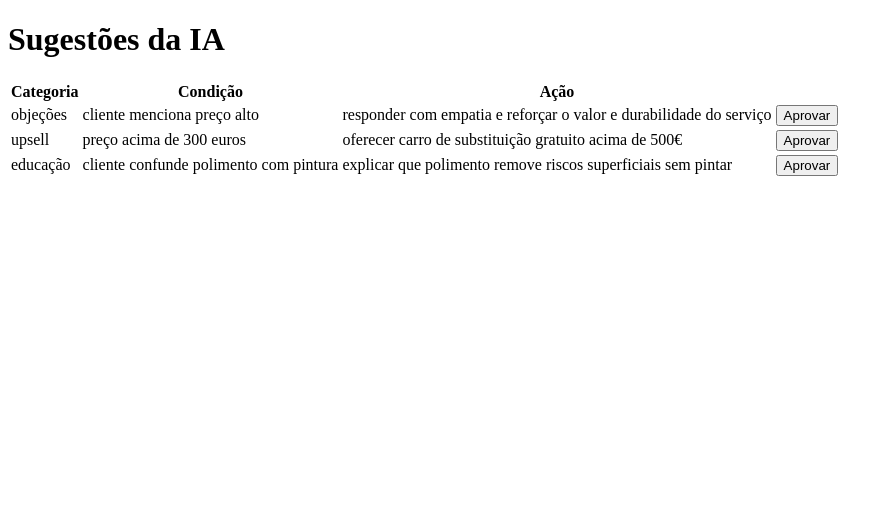
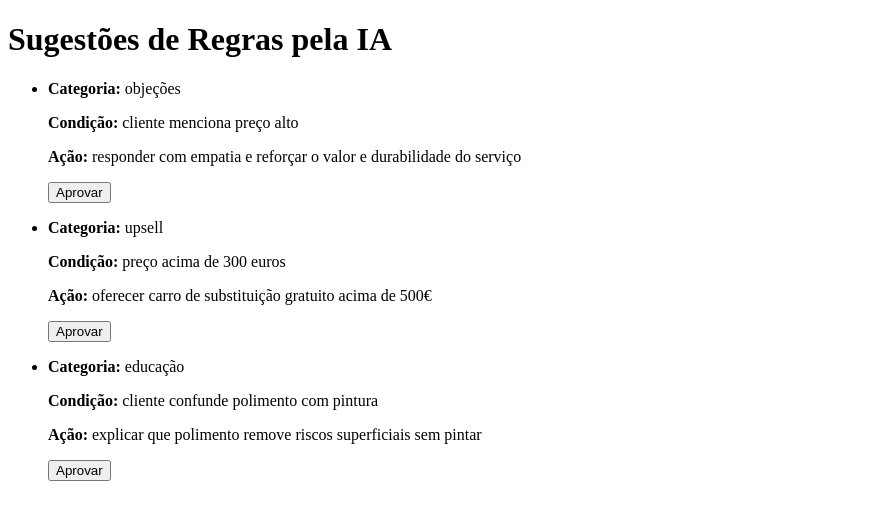
Before and after one commit to maia1600/FounderOS, a Next.js app: page /admin/regras in a window 1280 px wide. Shown: the top 520 px of the page, without its empty margins (0-892 px from the left). Built offline with nearby package versions, Linux system fonts and the light colour scheme.

Commit message:
Update regras.js

```diff
--- a/pages/admin/regras.js
+++ b/pages/admin/regras.js
@@ -1,53 +1,52 @@
-// /pages/admin/regras.js
+// pages/admin/regras.js
 import { useEffect, useState } from 'react'
 import AprovarRegraButton from '@/modules/components/Regras/AprovarRegraButton'
 
 export default function PainelRegras() {
   const [regras, setRegras] = useState([])
-  const [loading, setLoading] = useState(true)
+  const [loading, setLoading] = useState(false)
 
   const fetchRegras = async () => {
     setLoading(true)
-    const res = await fetch('/api/regras?sugestoes')
-    const data = await res.json()
-    setRegras(data)
-    setLoading(false)
+    try {
+      const res = await fetch('/api/regras?sugestoes')
+      const data = await res.json()
+      setRegras(data)
+    } catch (e) {
+      console.error('Erro ao buscar regras:', e)
+    } finally {
+      setLoading(false)
+    }
   }
 
   useEffect(() => {
     fetchRegras()
   }, [])
 
+  const handleAprovada = (id) => {
+    setRegras((prev) => prev.filter((r) => r.id !== id))
+  }
+
   return (
     <div className="p-6">
-      <h1 className="text-xl font-bold mb-4">Sugestões da IA</h1>
+      <h1 className="text-xl font-bold mb-4">Sugestões de Regras pela IA</h1>
       {loading ? (
         <p>A carregar...</p>
       ) : regras.length === 0 ? (
-        <p>Sem sugestões de momento.</p>
+        <p className="text-gray-500">Nenhuma sugestão de regra pendente.</p>
       ) : (
-        <table className="w-full border text-sm">
-          <thead>
-            <tr className="bg-gray-100">
-              <th className="p-2 text-left">Categoria</th>
-              <th className="p-2 text-left">Condição</th>
-              <th className="p-2 text-left">Ação</th>
-              <th className="p-2"></th>
-            </tr>
-          </thead>
-          <tbody>
-            {regras.map((r, idx) => (
-              <tr key={idx} className="border-t">
-                <td className="p-2">{r.categoria}</td>
-                <td className="p-2">{r.condicao}</td>
-                <td className="p-2">{r.acao}</td>
-                <td className="p-2">
-                  <AprovarRegraButton regraId={r.id} onSuccess={fetchRegras} />
-                </td>
-              </tr>
-            ))}
-          </tbody>
-        </table>
+        <ul className="space-y-4">
+          {regras.map((regra) => (
+            <li key={regra.id} className="p-4 border rounded bg-white shadow">
+              <p><strong>Categoria:</strong> {regra.categoria}</p>
+              <p><strong>Condição:</strong> {regra.condicao}</p>
+              <p><strong>Ação:</strong> {regra.acao}</p>
+              <div className="mt-2">
+                <AprovarRegraButton regraId={regra.id} onSuccess={() => handleAprovada(regra.id)} />
+              </div>
+            </li>
+          ))}
+        </ul>
       )}
     </div>
   )
```
